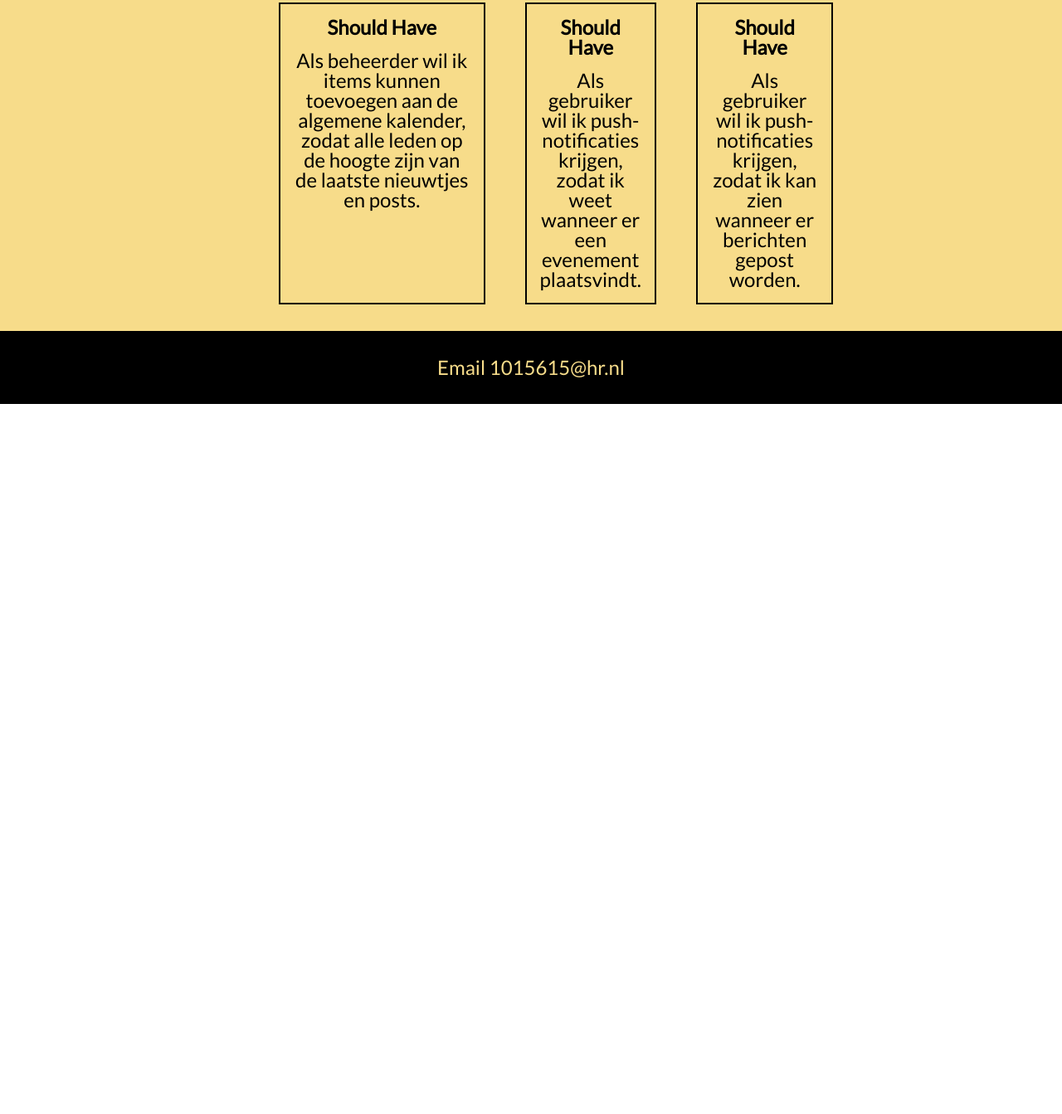
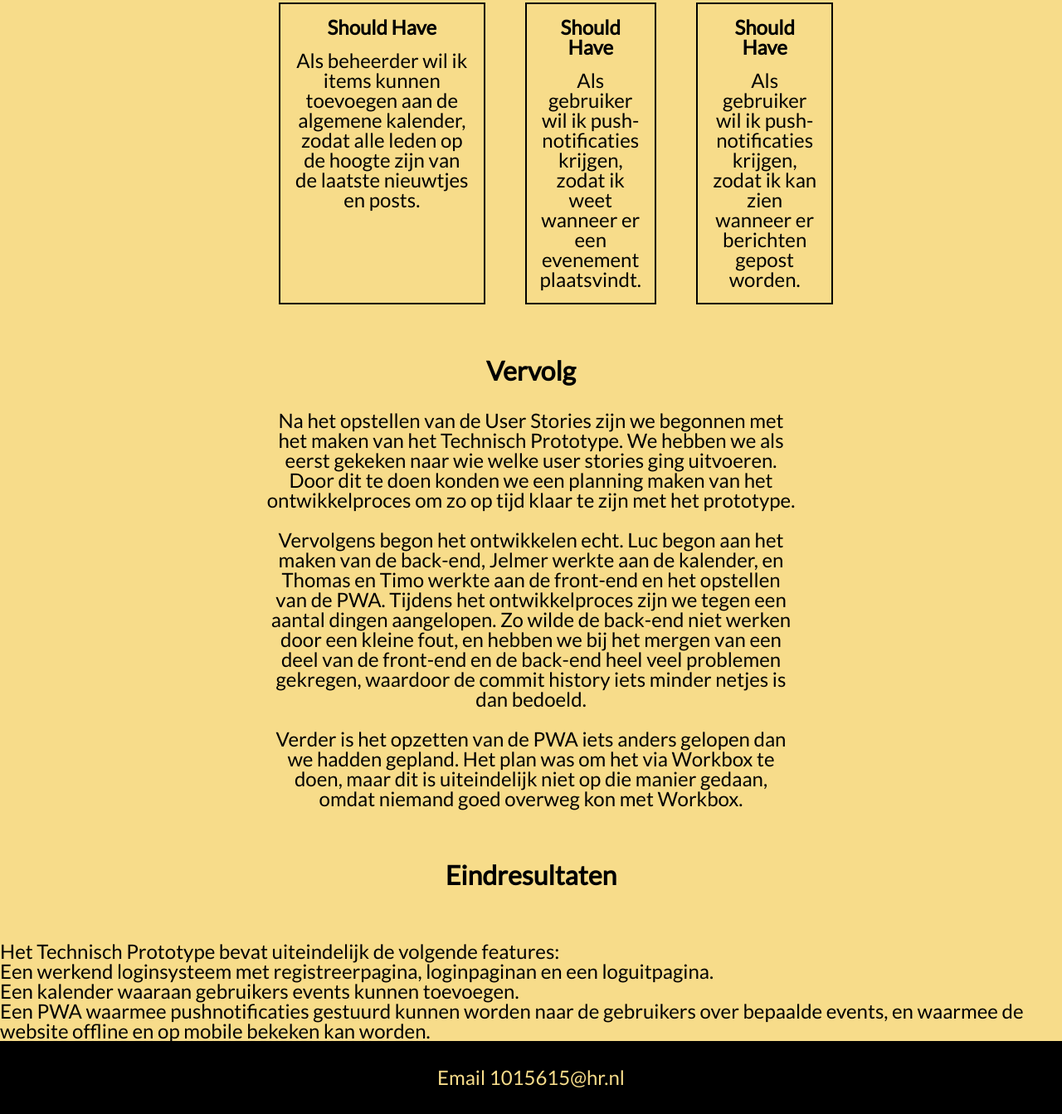
Before and after one commit to jelmerrosdorf/medialab_onepager, a website: page index.html in a window 1280 px wide. Shown: the part 6526-7869 px from the top of the page at 83% size. Before the commit the page ends 7013 px from the top, so only its background shows below. Drawn offline with nearby package versions, Linux system fonts and the light colour scheme; files that its build step writes are made by us from their sources.

Commit message:
Added text

```diff
--- a/index.html
+++ b/index.html
@@ -183,6 +183,35 @@
                 </div>
             </div>
         </section>
+        <section class="concepts">
+            <div class="concept">
+                <h2 class="concept__header">
+                    Vervolg
+                </h2>
+                <p class="concept__content">
+                    Na het opstellen van de User Stories zijn we begonnen met het maken van het Technisch Prototype. We hebben we als eerst gekeken naar wie welke user stories ging uitvoeren. Door dit te doen konden we een planning maken van het ontwikkelproces om zo op tijd klaar te zijn met het prototype.<br/>
+                    <br/>
+                    Vervolgens begon het ontwikkelen echt. Luc begon aan het maken van de back-end, Jelmer werkte aan de kalender, en Thomas en Timo werkte aan de front-end en het opstellen van de PWA. Tijdens het ontwikkelproces zijn we tegen een aantal dingen aangelopen. Zo wilde de back-end niet werken door een kleine fout, en hebben we bij het mergen van een deel van de front-end en de back-end heel veel problemen gekregen, waardoor de commit history iets minder netjes is dan bedoeld. <br/>
+                    <br/>
+                    Verder is het opzetten van de PWA iets anders gelopen dan we hadden gepland. Het plan was om het via Workbox te doen, maar dit is uiteindelijk niet op die manier gedaan, omdat niemand goed overweg kon met Workbox.
+                </p>
+            </div>
+        </section>
+        <section class="concepts">
+            <div class="concept">
+                <h2 class="concept__header">
+                    Eindresultaten
+                </h2>
+                <p class="concept__content">
+                    <ul>
+                        <li>Het Technisch Prototype bevat uiteindelijk de volgende features: </li>
+                        <li> Een werkend loginsysteem met registreerpagina, loginpaginan en een loguitpagina.</li>
+                        <li> Een kalender waaraan gebruikers events kunnen toevoegen.</li>
+                        <li> Een PWA waarmee pushnotificaties gestuurd kunnen worden naar de gebruikers over bepaalde events, en waarmee de website offline en op mobile bekeken kan worden.</li>
+                    </ul>
+                </p>
+            </div>
+        </section>
     </main>
 
     <footer class="footer">
```
